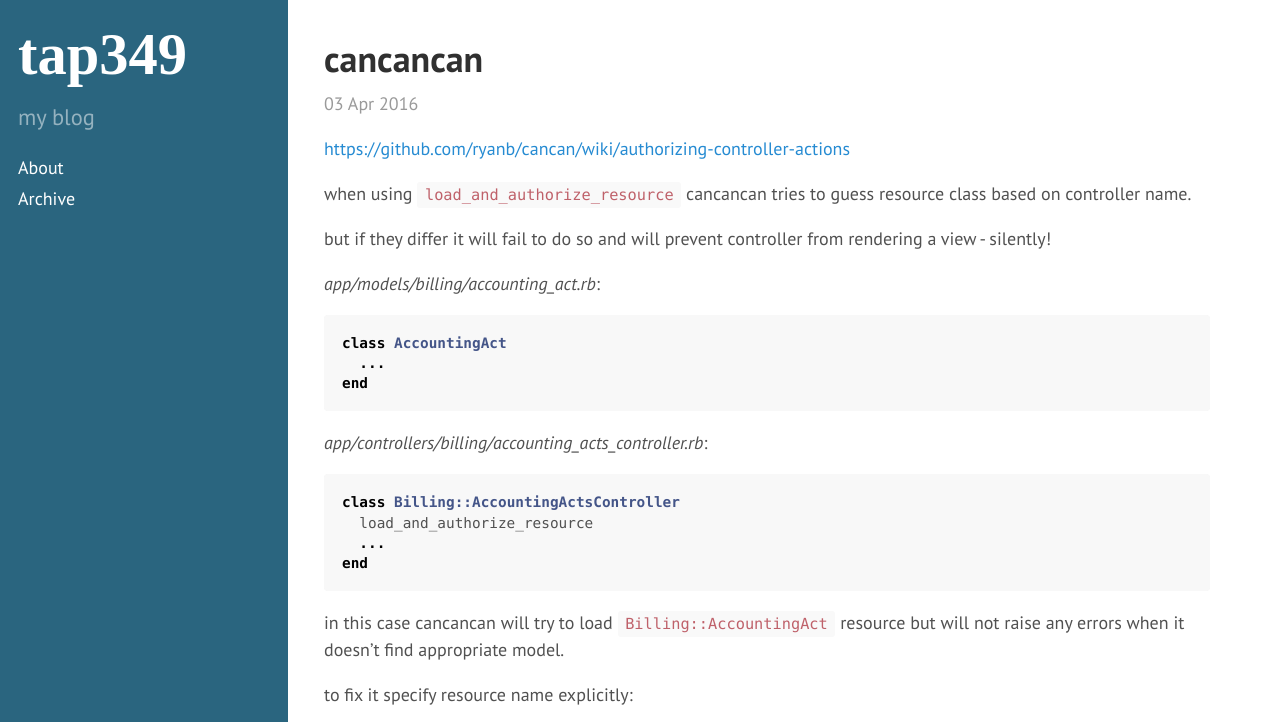
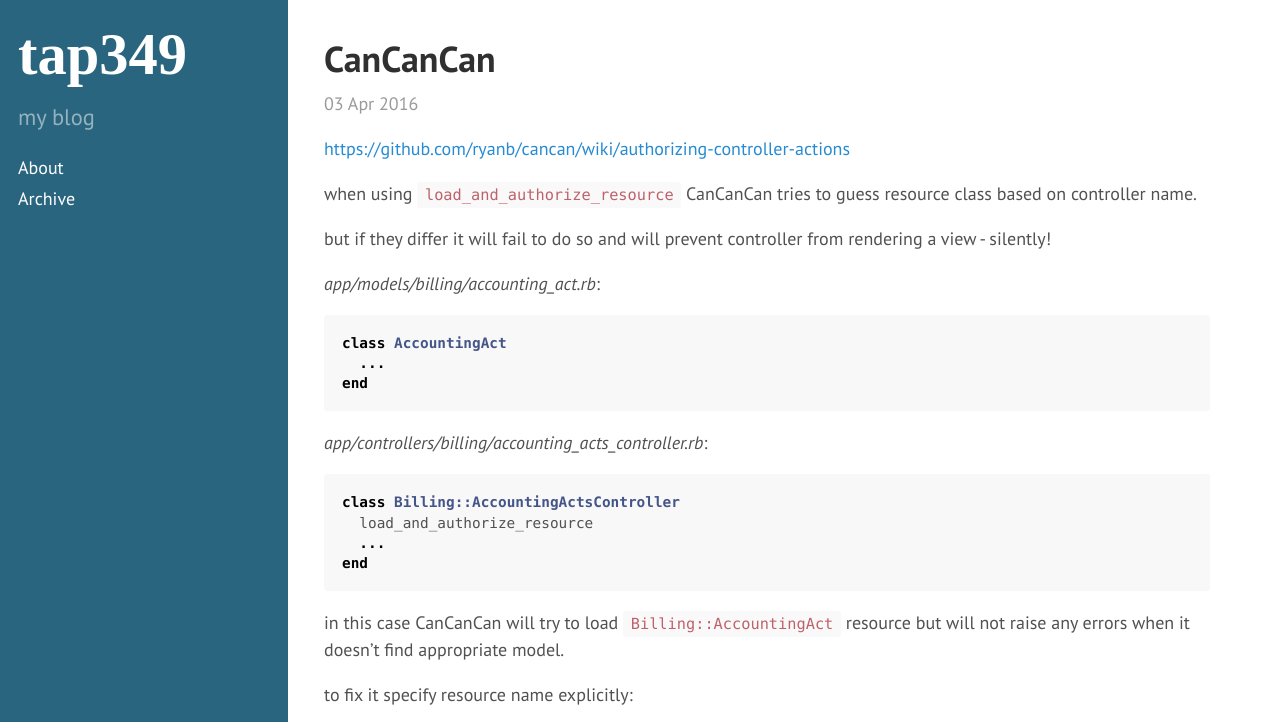
Before and after one commit to tap349/tap349.github.io, a Jekyll site: the page built from _posts/2016-04-03-cancancan.md, in a window 1280 px wide and 971 px high. Shown: the top 722 px of the window. Built offline with Jekyll 4.4.1, drawn with Linux system fonts in a browser that asks for light colours.

Commit message:
update 2016-04-03_16:22:12

````diff
--- a/_posts/2016-04-03-cancancan.md
+++ b/_posts/2016-04-03-cancancan.md
@@ -1,14 +1,14 @@
 ---
 layout: post
-title: cancancan
+title: CanCanCan
 date: 2016-04-03 15:42:14 +0300
 access: public
-categories: [rails cancancan]
+categories: [rails, cancancan]
 ---
 
 <https://github.com/ryanb/cancan/wiki/authorizing-controller-actions>
 
-when using `load_and_authorize_resource` cancancan tries to guess resource
+when using `load_and_authorize_resource` CanCanCan tries to guess resource
 class based on controller name.
 
 but if they differ it will fail to do so and will prevent controller
@@ -31,7 +31,7 @@
 end
 ```
 
-in this case cancancan will try to load `Billing::AccountingAct` resource
+in this case CanCanCan will try to load `Billing::AccountingAct` resource
 but will not raise any errors when it doesn't find appropriate model.
 
 to fix it specify resource name explicitly:
````
